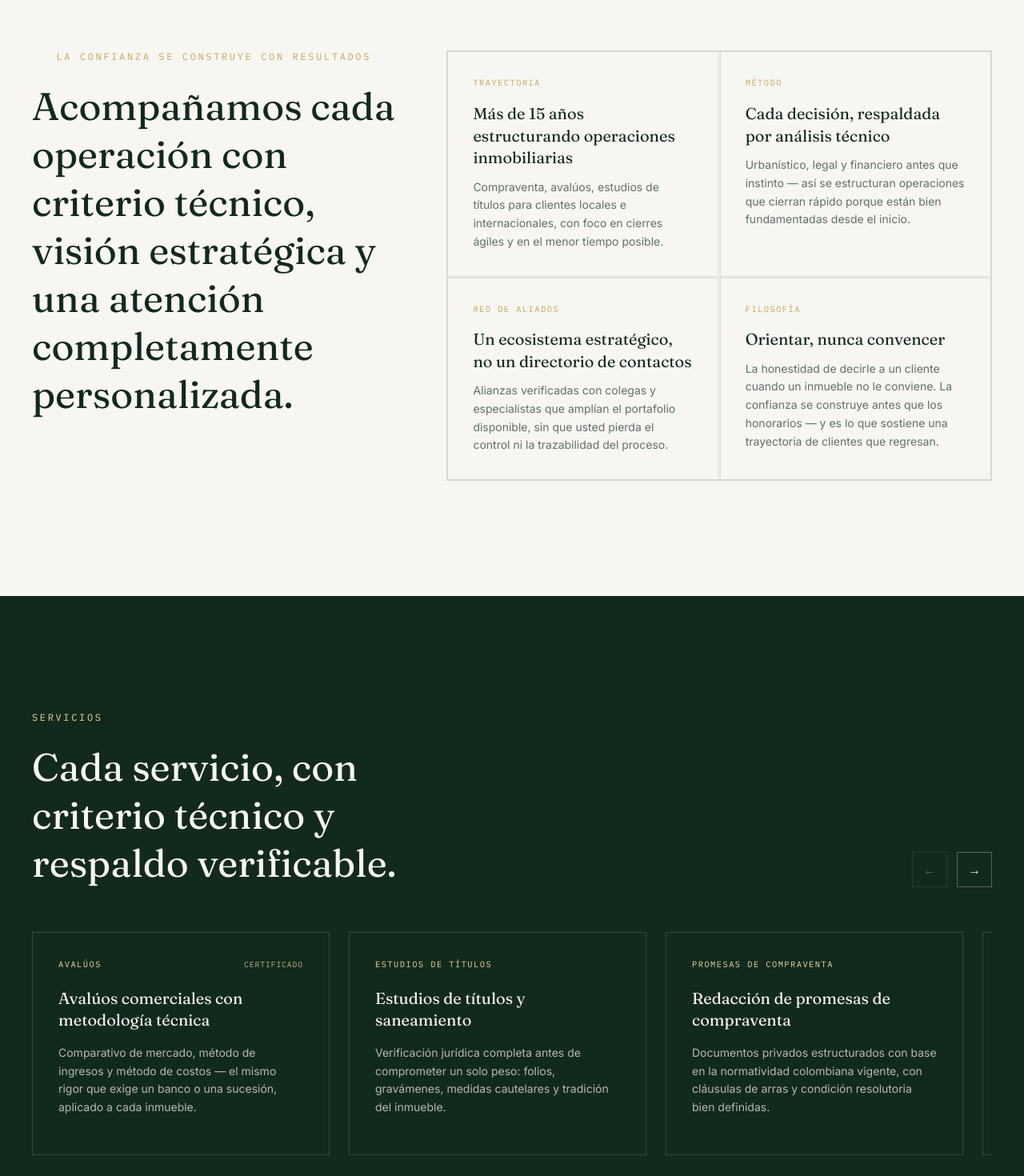
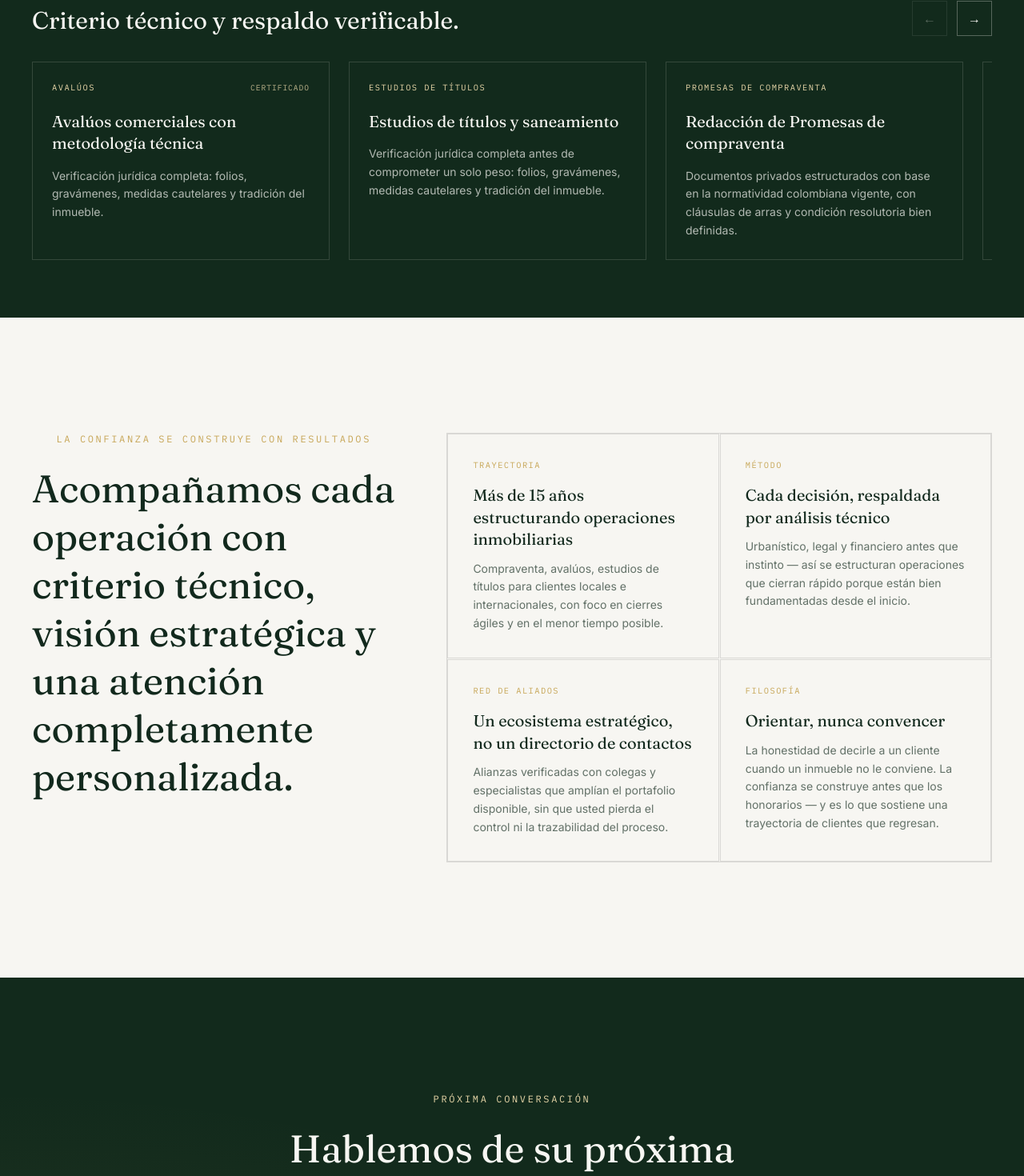
Before and after one commit to StellaMontoya/Stella-Montoya, a Next.js app: page / in a window 1280 px wide. Shown: the part 1773-3243 px from the top of the page at 80% size. Built offline with nearby package versions, Linux system fonts and the light colour scheme.

Commit message:
Reducir aun mas la altura de la seccion Servicios

```diff
--- a/app/page.tsx
+++ b/app/page.tsx
@@ -15,8 +15,8 @@ export default function HomePage() {
     <>
       <Hero />
       <AboutStella />
+      <ServicesCarousel />
       <Authority />
-      <ServicesCarousel />
       <CallToAction />
     </>
   );
--- a/components/sections/ServicesCarousel.tsx
+++ b/components/sections/ServicesCarousel.tsx
@@ -14,7 +14,7 @@ const services: Service[] = [
   {
     label: "Avalúos",
     title: "Avalúos comerciales con metodología técnica",
-    body: "Comparativo de mercado, método de ingresos y método de costos — el mismo rigor que exige un banco o una sucesión, aplicado a cada inmueble.",
+    body: "Verificación jurídica completa: folios, gravámenes, medidas cautelares y tradición del inmueble.",
     certified: true,
   },
   {
@@ -24,7 +24,7 @@ const services: Service[] = [
   },
   {
     label: "Promesas de compraventa",
-    title: "Redacción de promesas de compraventa",
+    title: "Redacción de Promesas de compraventa",
     body: "Documentos privados estructurados con base en la normatividad colombiana vigente, con cláusulas de arras y condición resolutoria bien definidas.",
   },
   {
@@ -36,7 +36,7 @@ const services: Service[] = [
   {
     label: "Inteligencia patrimonial con IA",
     title: "Inteligencia patrimonial apoyada en IA",
-    body: "Herramientas de inteligencia artificial integradas al análisis de mercado y a la operación diaria, para decisiones más rápidas y mejor fundamentadas.",
+    body: "IA integrada al análisis de mercado y la operación diaria, para decisiones más rápidas y fundamentadas.",
     certified: true,
   },
 ];
@@ -77,7 +77,7 @@ export function ServicesCarousel() {
   };
 
   return (
-    <section className="bg-pine-deep py-28 text-paper lg:py-36">
+    <section className="bg-pine-deep py-10 text-paper lg:py-14">
       <div className="mx-auto max-w-7xl px-6 lg:px-10">
         <div className="flex flex-wrap items-end justify-between gap-6">
           <motion.div
@@ -89,8 +89,8 @@ export function ServicesCarousel() {
             <p className="font-mono text-xs uppercase tracking-[0.22em] text-gold-soft">
               Servicios
             </p>
-            <h2 className="mt-6 max-w-xl font-display text-4xl leading-tight sm:text-5xl">
-              Cada servicio, con criterio técnico y respaldo verificable.
+            <h2 className="mt-4 max-w-xl font-display text-2xl leading-tight sm:text-3xl">
+              Criterio técnico y respaldo verificable.
             </h2>
           </motion.div>
 
@@ -118,13 +118,13 @@ export function ServicesCarousel() {
 
         <div
           ref={scrollerRef}
-          className="mt-14 flex snap-x snap-mandatory gap-6 overflow-x-auto pb-4 [-ms-overflow-style:none] [scrollbar-width:none] [&::-webkit-scrollbar]:hidden"
+          className="mt-8 flex snap-x snap-mandatory gap-6 overflow-x-auto pb-4 [-ms-overflow-style:none] [scrollbar-width:none] [&::-webkit-scrollbar]:hidden"
         >
           {services.map((service) => (
             <div
               key={service.title}
               data-card
-              className="w-[85%] flex-none snap-start border border-paper/15 p-8 sm:w-[60%] lg:w-[31%]"
+              className="w-[85%] flex-none snap-start border border-paper/15 p-6 sm:w-[60%] lg:w-[31%]"
             >
               <div className="flex items-center justify-between">
                 <p className="font-mono text-[0.65rem] uppercase tracking-[0.14em] text-gold-soft">
```
